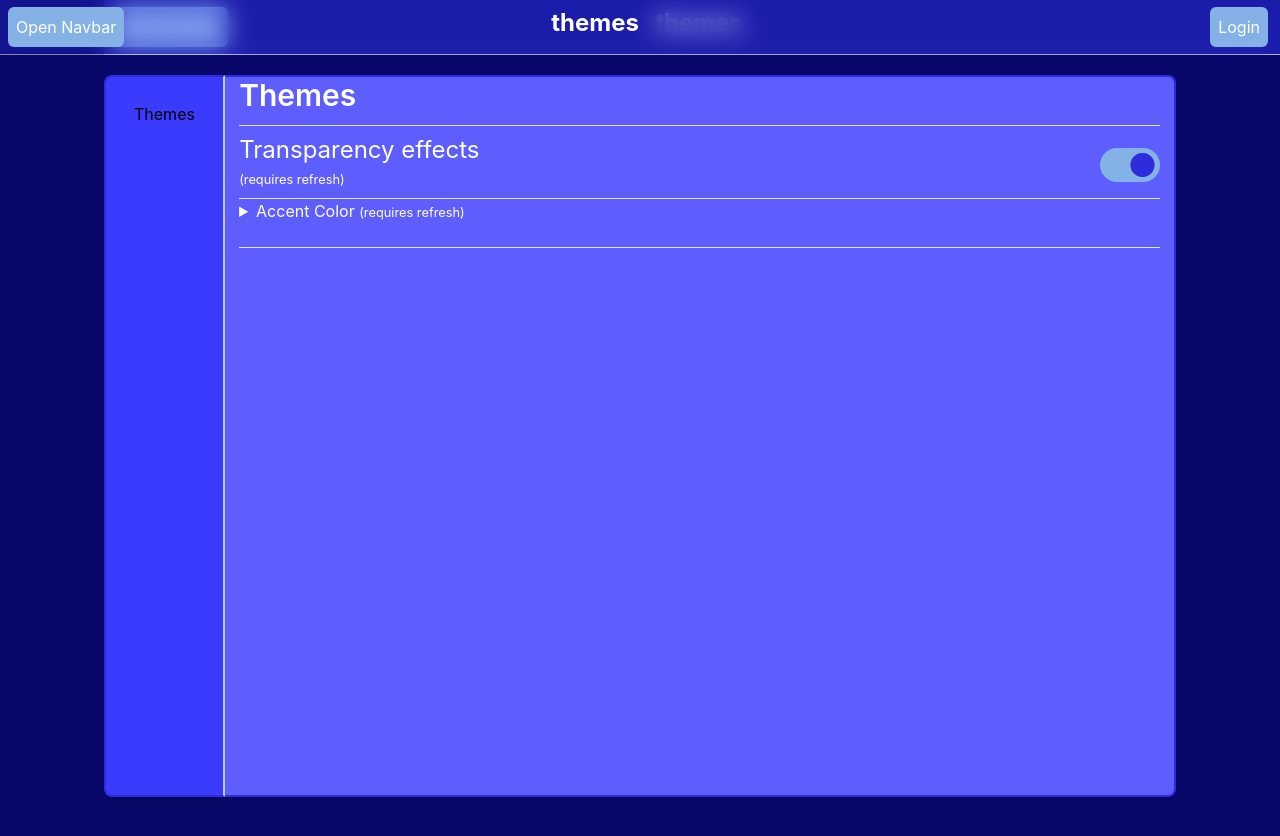
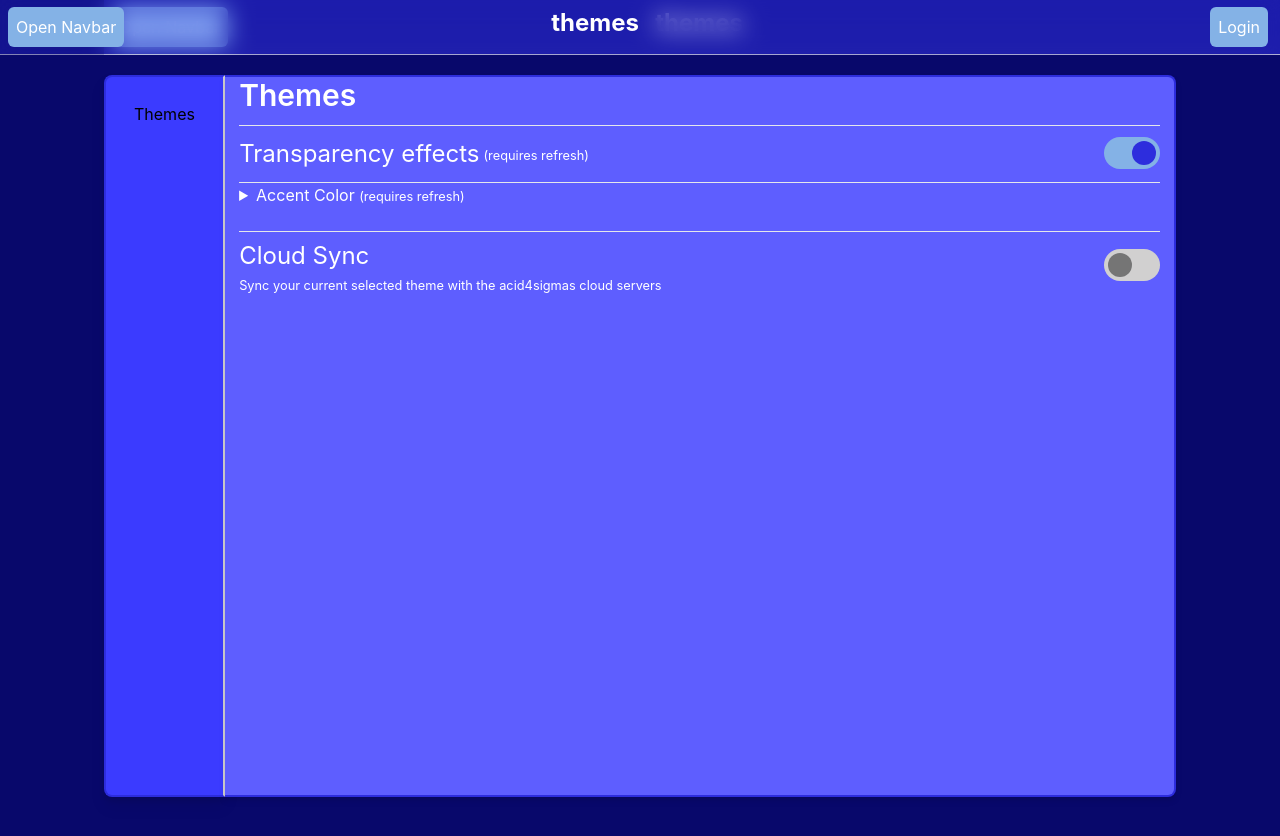
Before and after one commit to acid4sigmas/acid4sigmas-frontend, a React (Create React App) app: page /settings/themes in a window 1280 px wide. Shown: the top 836 px of the page. Built offline with nearby package versions, Linux system fonts and the light colour scheme.

Commit message:
added button toggle

```diff
--- a/src/components/Buttons.tsx
+++ b/src/components/Buttons.tsx
@@ -28,4 +28,45 @@ export namespace Buttons {
         )
     }
 
+    interface ToggleProps {
+        checked: boolean;
+        onChange: (e: React.ChangeEvent<HTMLInputElement>) => void;
+    }
+
+    export const Toggle: React.FC<ToggleProps> = ({ checked = false, onChange }) => {
+        return (
+        <div>
+            <label className="relative inline-flex items-center cursor-pointer">
+                <input
+                    type="checkbox"
+                    onChange={onChange}
+                    checked={checked}
+                    className="sr-only peer"
+                    value=""
+                />
+                <div className={
+                    [
+                        // Base styles
+                        "group", "peer", "bg-grey-100", "rounded-full", "duration-300", "w-14", "h-8",
+
+                        // Styles for the after pseudo-element
+                        "after:duration-300", "after:bg-grey-200", "after:rounded-full",
+                        "after:absolute", "after:h-6", "after:w-6", "after:top-1", "after:left-1",
+                        "after:flex", "after:justify-center", "after:items-center",
+
+                        // Conditional styles when the peer element is checked
+                        "peer-checked:after:bg-primary",
+                        "peer-checked:after:translate-x-6",
+                        "peer-checked:bg-secondary",
+                        "peer-hover:after:scale-95"
+                    ].join(" ")
+                }></div>
+
+
+            </label>
+
+        </div>
+        )
+    }
+
 }
--- a/src/style/Settings/Themes.scss
+++ b/src/style/Settings/Themes.scss
@@ -1,95 +1,5 @@
 @import "../variables";
 
-
-
-.transparency-effects-container {
-  display: flex;
-  justify-content: space-between;
-  justify-items: center;
-}
-
-.transparency-effects-toggle-text {
-  margin-left: auto;
-  padding-right: 12px;
-}
-
-.transparency-effects-toggle-switch {
-  --circle-dim: 1.4em;
-  font-size: 17px;
-  position: relative;
-  display: inline-block;
-  width: 3.5em;
-  height: 2em;
-  margin-top: 10px;
-}
-
-.transparency-effects-toggle-switch input {
-  opacity: 0;
-  width: 0;
-  height: 0;
-}
-
-.transparency-effects-toggle-slider {
-  position: absolute;
-  cursor: pointer;
-  top: 0;
-  left: 0;
-  bottom: 0;
-  right: 0;
-  background-color: var(--secondary-grey);
-  transition: 0.3s;
-  border-radius: 30px;
-}
-
-.transparency-effects-toggle-slider-card {
-  position: absolute;
-  content: "";
-  height: var(--circle-dim);
-  width: var(--circle-dim);
-  border-radius: 20px;
-  left: 0.3em;
-  bottom: 0.3em;
-  transition: 0.3s;
-  pointer-events: none;
-}
-
-.transparency-effects-toggle-slider-card > .slider-card-face {
-  position: absolute;
-  inset: 0;
-  backface-visibility: hidden;
-  perspective: 1000px;
-  border-radius: 50%;
-  transition: 0.3s transform;
-}
-
-.transparency-effects-toggle-slider-card > .slider-card-front {
-  background-color: var(--primary-grey);
-}
-
-input:checked ~ .transparency-effects-toggle-slider-card > .slider-card-back {
-  background-color: var(--primary-color);
-}
-
-input:checked ~ .transparency-effects-toggle-slider-card {
-  transform: translateX(1.5em);
-}
-
-input:checked ~ .transparency-effects-toggle-slider {
-  background-color: var(--secondary-color);
-}
-
-.transparency-effects-toggle-container {
-  display: flex;
-  margin-right: 10px;
-}
-
-.transparency-effects-container-text {
-  margin-top: -12px;
-}
-
-.small-p {
-  margin-top: -20px;
-}
 
 .box {
   width: 50px;
--- a/src/tsx/Settings/Themes.tsx
+++ b/src/tsx/Settings/Themes.tsx
@@ -14,11 +14,12 @@ import oledTheme from "../../style/themes/oled.json";
 import Settings from "../Settings";
 import { Style } from "../../types";
 import { Container, SettingsContainer, SettingsContentContainer } from "../../components/Container";
+import { Buttons } from "../../components/Buttons";
 
 export default function SettingsThemes() {
   const [jsonTheme, setJsonTheme] = useState<Style | null>(null);
-  const [isTransparencyEnabled, setIsTransparencyEnabled] =
-    useState<boolean>(false);
+  const [isTransparencyEnabled, setIsTransparencyEnabled] = useState<boolean>(false);
+  const [isCloudSyncEnabled, setIsCloudSyncEnabled] = useState<boolean>(false);
 
   useEffect(() => {
     const storage = localStorage.getItem("theme");
@@ -44,6 +45,10 @@ export default function SettingsThemes() {
     }
   };
 
+  const handleCloudSync = () => {
+
+  }
+
   return (
     <div>
       <TopBar />
@@ -55,26 +60,18 @@ export default function SettingsThemes() {
                   <h2>Themes</h2>
                   <hr />
                   <div>
-                    <div className="transparency-effects-container">
-                      <div className="mt-2">
+                    <div className="flex justify-between">
+                      <div className="mt-3 flex gap-1 mb-3">
                         <p className="text-2xl">Transparency effects</p>
-                        <p className="mb-2">
+                        <p className="content-center">
                           <small>(requires refresh)</small>
                         </p>
                       </div>
-                      <div className="mt-3">
-                        <label className="transparency-effects-toggle-switch">
-                          <input
-                            type="checkbox"
-                            checked={isTransparencyEnabled}
-                            onChange={handleToggleTransparency}
-                          />
-                          <div className="transparency-effects-toggle-slider"></div>
-                          <div className="transparency-effects-toggle-slider-card">
-                            <div className="slider-card-face slider-card-front"></div>
-                            <div className="slider-card-face slider-card-back"></div>
-                          </div>
-                        </label>
+                      <div className="content-center mt-1">
+                        <Buttons.Toggle
+                          checked={isTransparencyEnabled}
+                          onChange={handleToggleTransparency}
+                        />
                       </div>
                     </div>
                     <hr />
@@ -86,6 +83,17 @@ export default function SettingsThemes() {
                     </details>
                     <br />
                     <hr/>
+                    <div className="flex justify-between mt-2">
+                      <div>
+                        <p className="text-2xl">Cloud Sync</p>
+                        <p>
+                          <small>Sync your current selected theme with the acid4sigmas cloud servers</small>
+                        </p>
+                      </div>
+                      <div className="content-center">
+                        <Buttons.Toggle checked={false} onChange={(e) =>{}}/>
+                      </div>
+                    </div>
                   </div>
                 </div>
 
```
